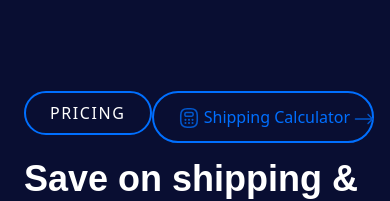
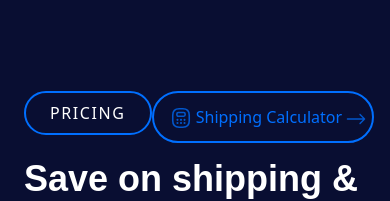
Before and after one commit to ElmikoTheNiceFella/LabelEngine-Recreation, a React (Vite) app: page / in a window 390 px wide. Shown: the part 3591-3792 px from the top of the page. Built offline with nearby package versions, Linux system fonts and the light colour scheme; a web font is replaced by a local one.

Commit message:
Shipping Calculator Button Width Update

```diff
--- a/src/components/LandingPage.tsx
+++ b/src/components/LandingPage.tsx
@@ -514,7 +514,7 @@ export default function LandingPage({ dark }: Dark) {
                 borderColor: "#006FFF",
                 color: dark ? "white" : "black",
               }}
-              className="border-2 w-fit gap-1 relative flex px-6 mr-4 py-3 rounded-full"
+              className="border-2 w-fit gap-1 relative flex px-4 sm:px-6 mr-4 py-3 rounded-full"
             >
               <img src={Calc} className="mt-[0.12rem]" alt="calculator-icon" />{" "}
               <span className="text-[#006FFF] whitespace-nowrap">
```
